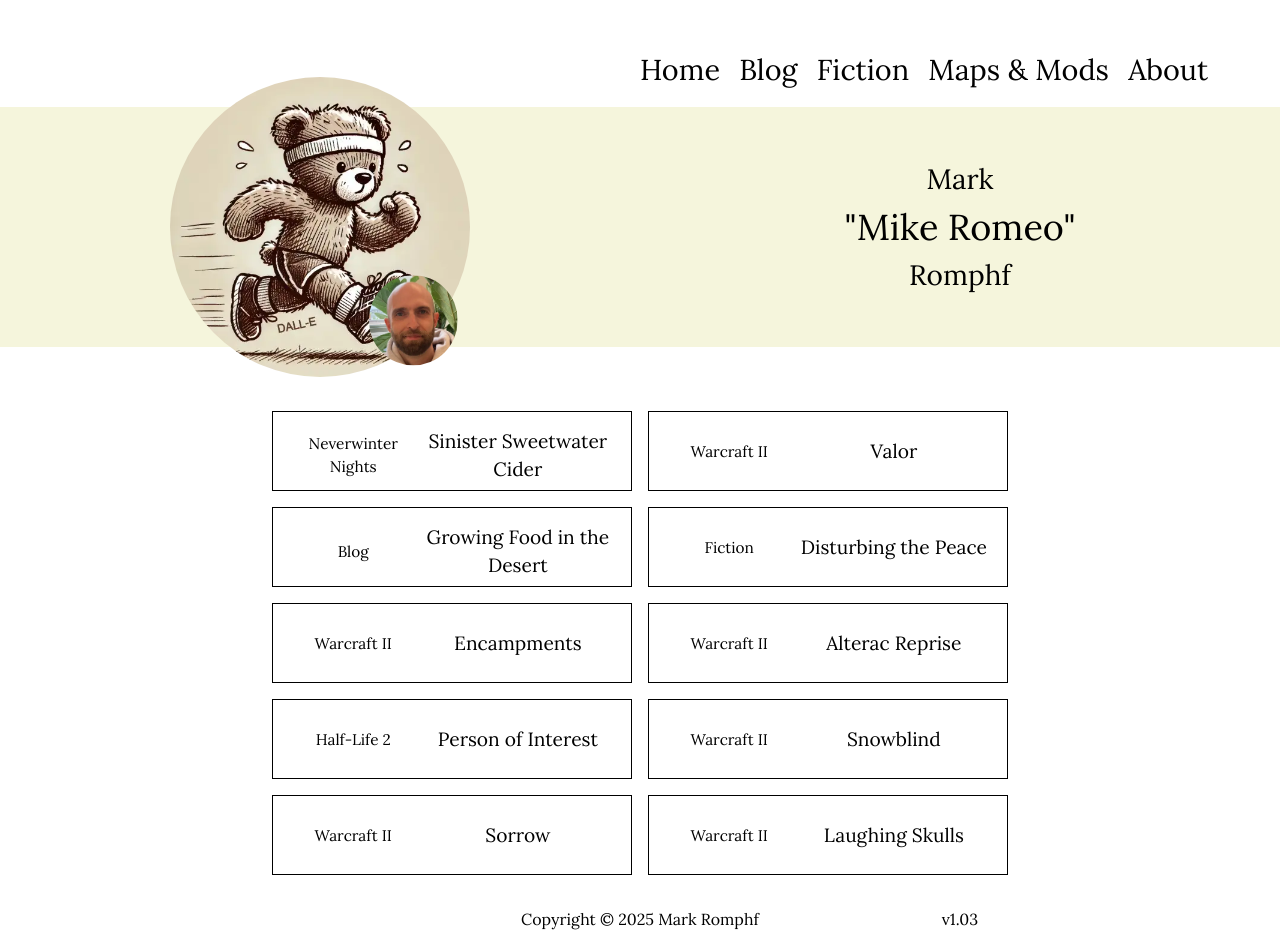
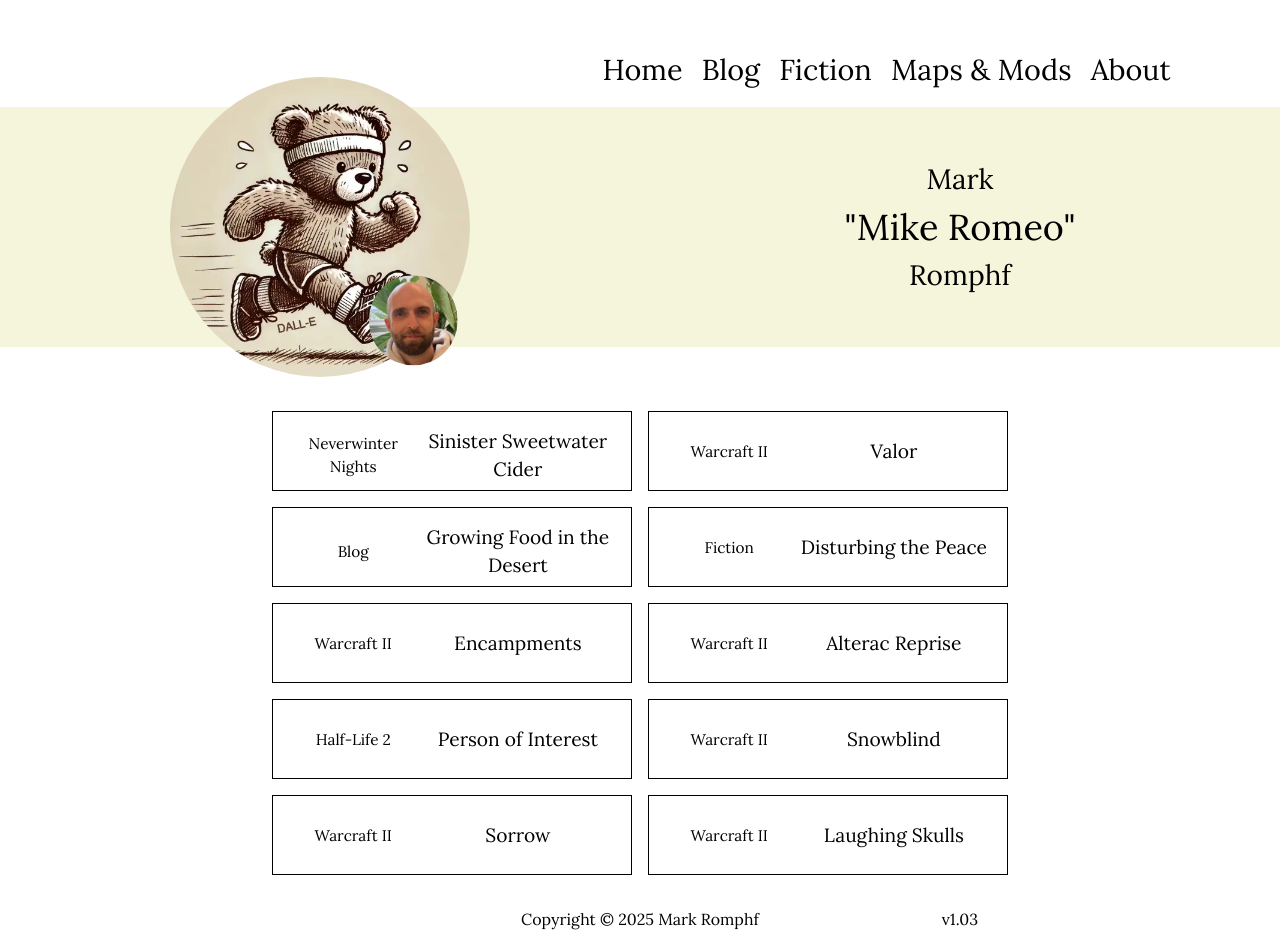
Before and after one commit to mromphf/website, a Vue app: page /blog/1 in a window 1280 px wide. Built offline with nearby package versions, Linux system fonts and the light colour scheme.

Commit message:
Widen desktop nav to accomodate Blog item.

```diff
--- a/src/components/Nav.vue
+++ b/src/components/Nav.vue
@@ -157,7 +157,7 @@ a:hover {
   }
 
   ul {
-    width: 50%;
+    width: 53%;
   }
 }
 </style>
```
